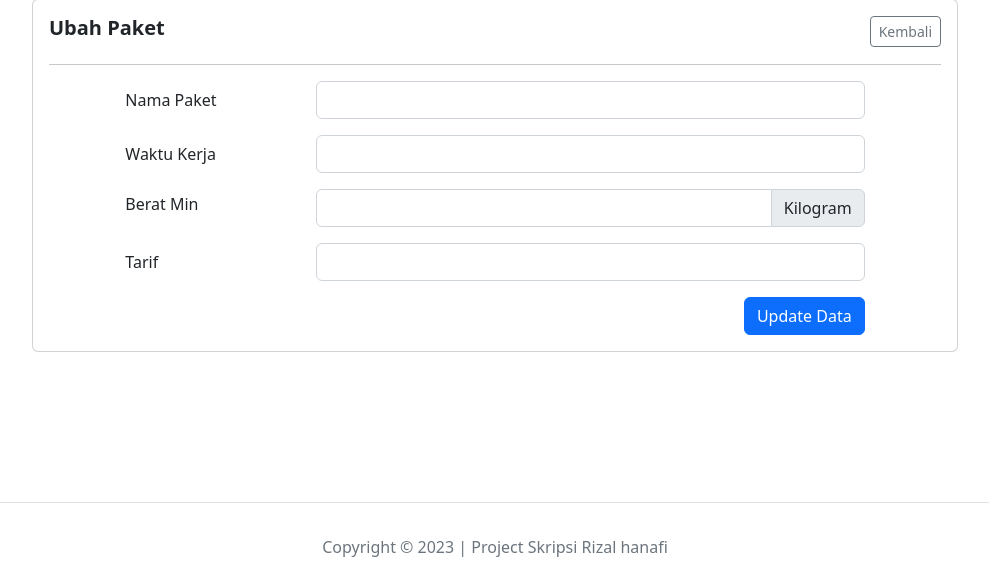
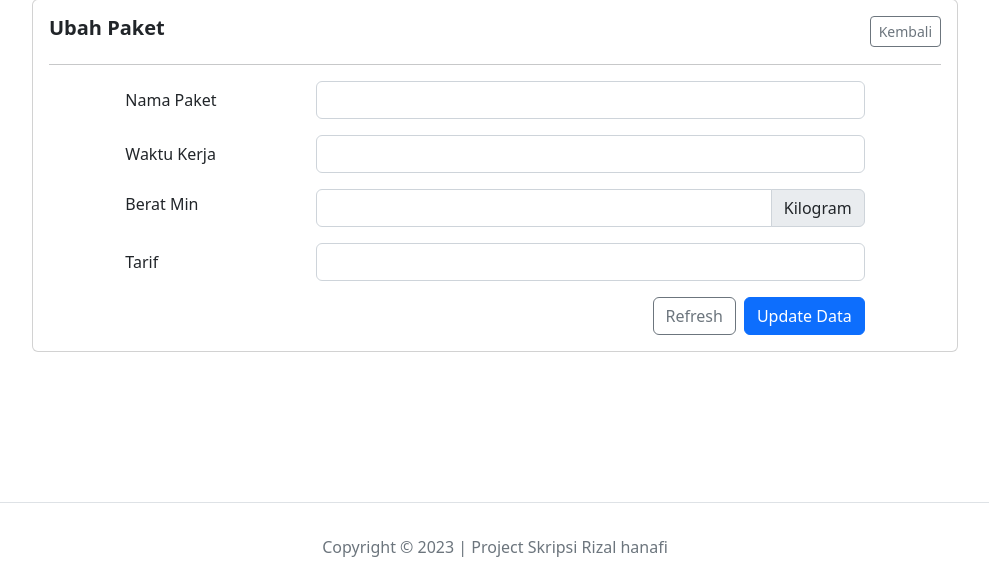
Before and after one commit to rudihardianto/website-laundry-php-native, a PHP site: page /laundry_rizal_skripsi/paket/paket_ck/edit.php?id_ck=1 in a window 1280 px wide. Shown: the part 107-682 px from the top of the page, without its empty margins (145-1134 px from the left). Run offline with PHP 8.4, Linux system fonts and the light colour scheme; the visitor is signed in with stand-in values (Sample User, id 1); data that the repository does not hold is empty.

Commit message:
tambah refresh

```diff
--- a/karyawan/edit.php
+++ b/karyawan/edit.php
@@ -87,6 +87,8 @@
                                         </div>
                                     </div>
                                     <div class="d-flex justify-content-end gap-2">
+                                        <a href="" class="btn btn-outline-secondary">Refresh</a>
+
                                         <button type="submit" name="update" class="btn btn-primary"
                                             onclick="return confirm('Ingin ubah Data?');">
                                             Update Data
--- a/paket/paket_ck/edit.php
+++ b/paket/paket_ck/edit.php
@@ -92,7 +92,9 @@
                                                 value="<?=$data_ck["tarif_ck"];?>" autocomplete="off" required>
                                         </div>
                                     </div>
-                                    <div class="d-flex justify-content-end">
+                                    <div class="d-flex justify-content-end gap-2">
+                                        <a href="" class="btn btn-outline-secondary">Refresh</a>
+
                                         <button type="submit" name="ubah" class="btn btn-primary"
                                             onclick="return confirm('Ingin ubah Data?');">
                                             Update Data
--- a/paket/paket_cs/edit.php
+++ b/paket/paket_cs/edit.php
@@ -92,7 +92,9 @@
                                                 value="<?=$data_cs['tarif_cs'];?>" autocomplete="off" required>
                                         </div>
                                     </div>
-                                    <div class="d-flex justify-content-end">
+                                    <div class="d-flex justify-content-end gap-2">
+                                        <a href="" class="btn btn-outline-secondary">Refresh</a>
+
                                         <button type="submit" name="ubah" class="btn btn-primary"
                                             onclick="return confirm('Ingin ubah Data?');">
                                             Update Data
--- a/paket/paket_dc/edit.php
+++ b/paket/paket_dc/edit.php
@@ -93,7 +93,9 @@
                                                 value="<?=$data_dc["tarif_dc"];?>" autocomplete="off" required>
                                         </div>
                                     </div>
-                                    <div class="d-flex justify-content-end">
+                                    <div class="d-flex justify-content-end gap-2">
+                                        <a href="" class="btn btn-outline-secondary">Refresh</a>
+
                                         <button type="submit" name="ubah" class="btn btn-primary"
                                             onclick="return confirm('Ingin ubah Data?');">
                                             Update Data
```
